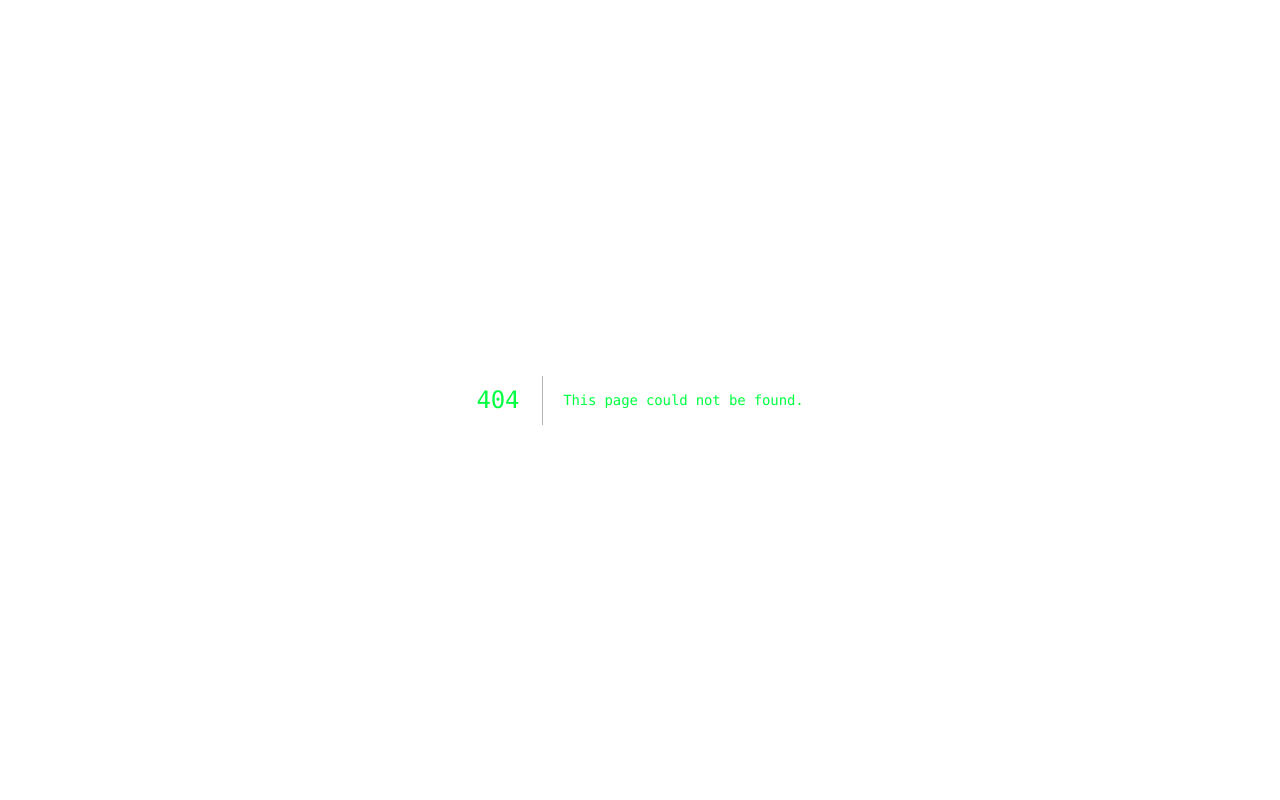
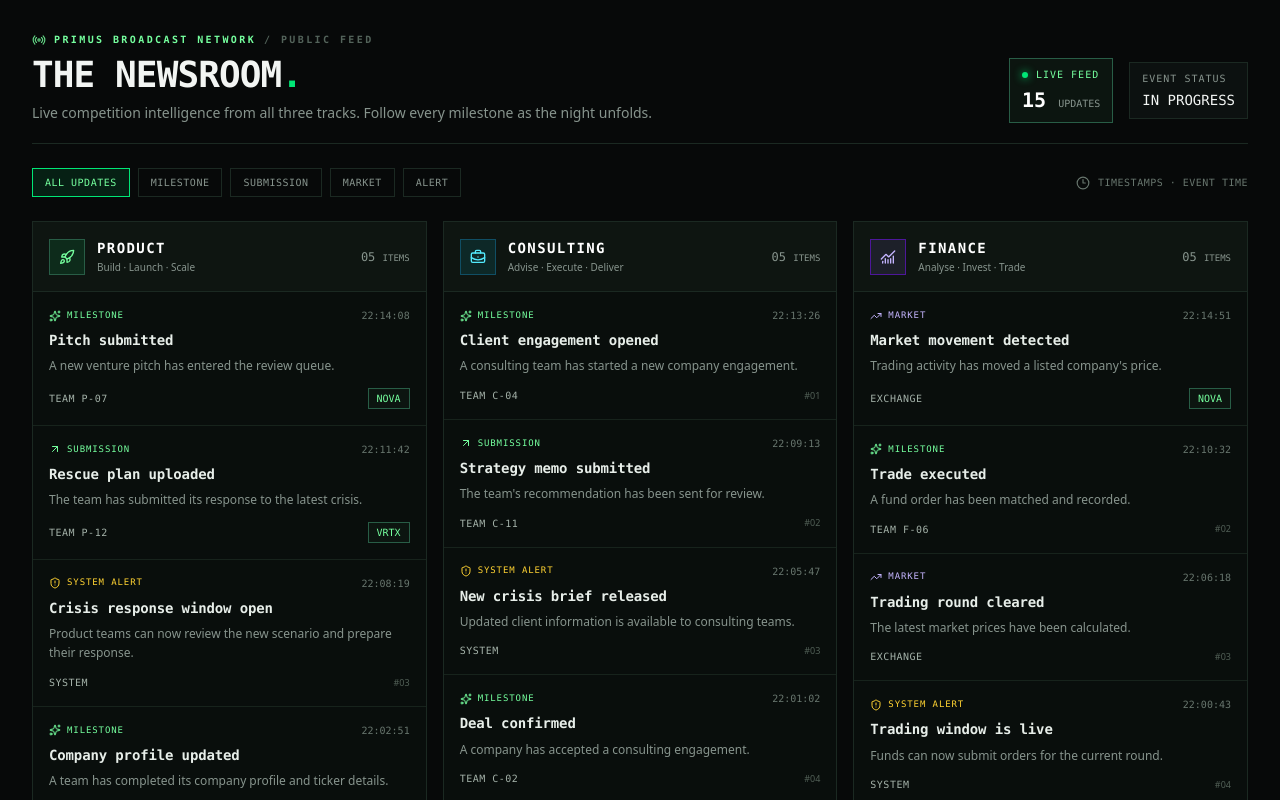
Before and after one commit to TushKum/shutUpV, a Next.js app in the folder apps/web/: page /newsroom-preview in a window 1280 px wide. Before the commit this address had no page. Shown: the top 800 px of the page. Built offline with nearby package versions, Linux system fonts and the light colour scheme.

Commit message:
Add three-track PRIMUS newsroom preview

```diff
--- /dev/null
+++ b/apps/web/app/newsroom-preview/page.tsx
@@ -0,0 +1,12 @@
+import type { Metadata } from "next";
+import { NewsroomView } from "../team/newsroom/newsroom-view";
+
+export const metadata: Metadata = { title: "Newsroom Preview · PRIMUS" };
+
+export default function NewsroomPreviewPage() {
+  return (
+    <main className="min-h-dvh bg-[#070909] px-4 py-8 text-white sm:px-6 lg:px-8">
+      <NewsroomView />
+    </main>
+  );
+}
```
